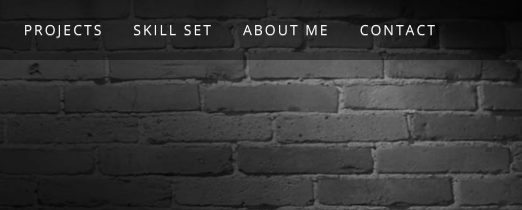
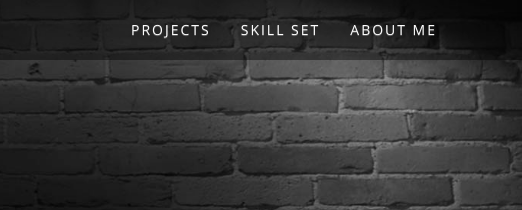
Before and after one commit to anujparikh/anujparikh.github.io, a plain HTML site: page index.html in a window 1280 px wide. Shown: the top 210 px of the page, 758-1280 px from the left. Drawn offline with nearby package versions, Linux system fonts and the light colour scheme.

Commit message:
remove contact

```diff
--- a/index.html
+++ b/index.html
@@ -38,9 +38,6 @@
                 </li>
                 <li class="clickAboutMeLink">
                     <a>About Me</a>
-                </li>
-                <li class="">
-                    <a href="#">Contact</a>
                 </li>
             </ul>
         </div>
```
